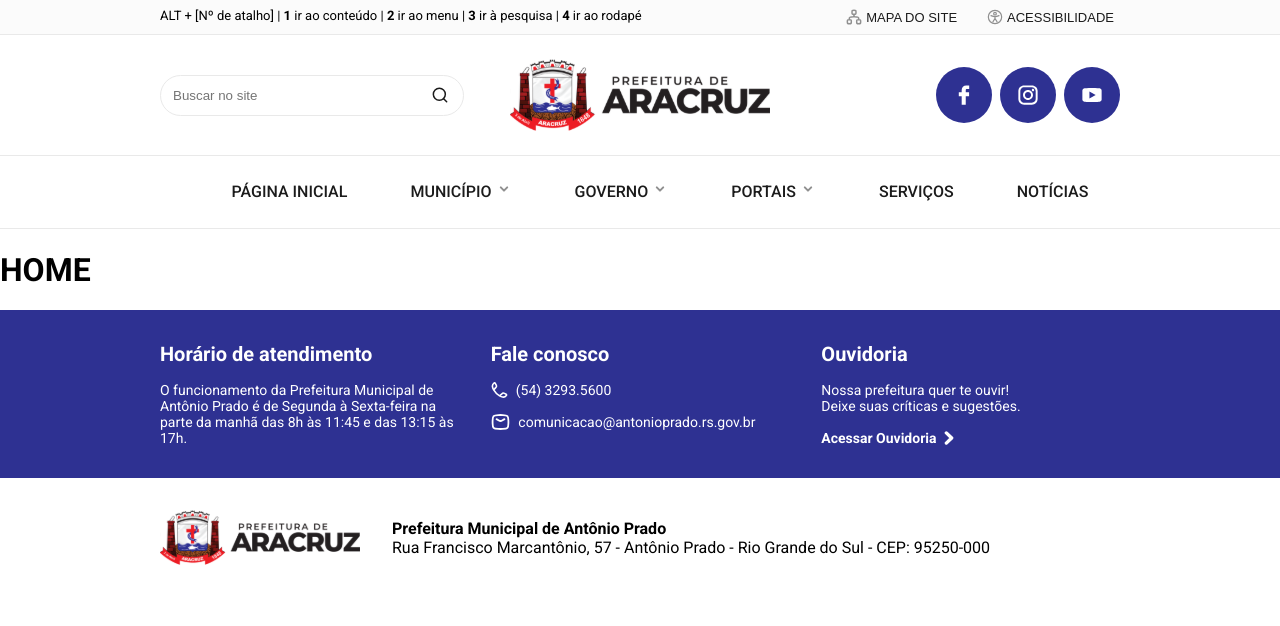
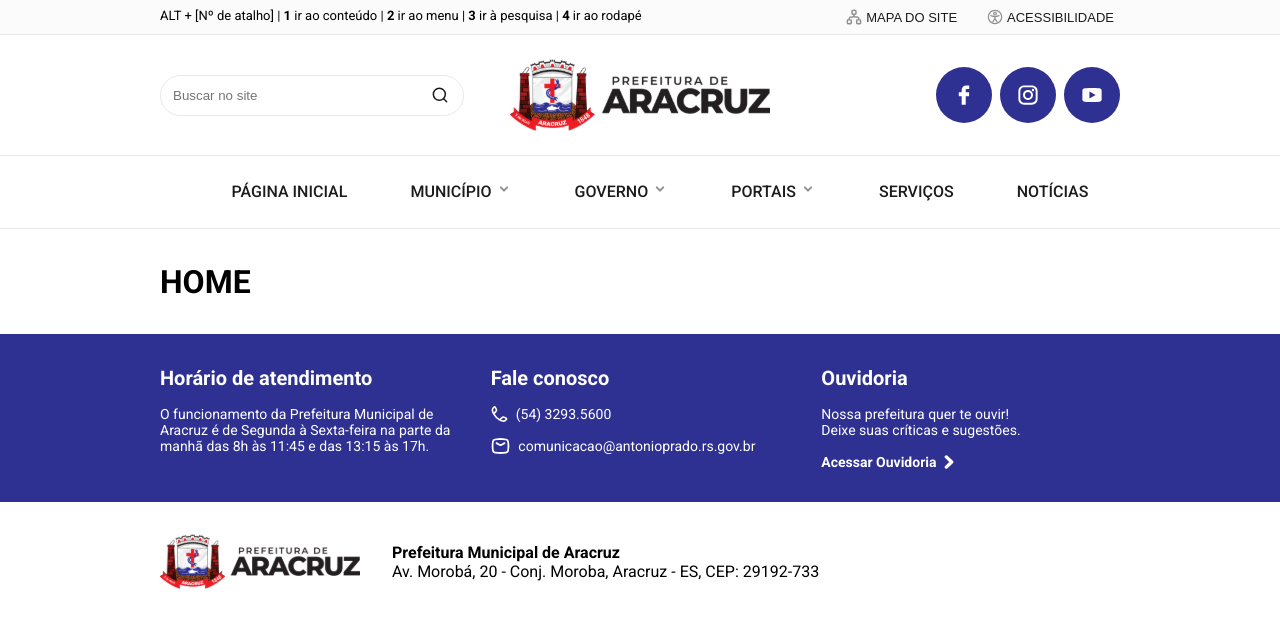
Before and after one commit to IanRMS/portal-prefeitura-aracruz, a React (Create React App) app in the folder portal-prefeitura-aracruz/: page / in a window 1280 px wide. Shown: the top 626 px of the page. Built offline with nearby package versions, Linux system fonts and the light colour scheme.

Commit message:
page container component

```diff
--- a/portal-prefeitura-aracruz/src/components/footer/footer.component.tsx
+++ b/portal-prefeitura-aracruz/src/components/footer/footer.component.tsx
@@ -20,9 +20,8 @@ export function Footer() {
         <InfoColumn>
           <InfoTitle>Horário de atendimento</InfoTitle>
           <InfoDescription>
-            O funcionamento da Prefeitura Municipal de Antônio Prado é de
-            Segunda à Sexta-feira na parte da manhã das 8h às 11:45 e das 13:15
-            às 17h.
+            O funcionamento da Prefeitura Municipal de Aracruz é de Segunda à
+            Sexta-feira na parte da manhã das 8h às 11:45 e das 13:15 às 17h.
           </InfoDescription>
         </InfoColumn>
         <InfoColumn>
@@ -53,9 +52,8 @@ export function Footer() {
       <InfoContainer background="white" alignCenter>
         <img src={LogoPrefeiura} alt="Prefeitura" width={200} />
         <Address>
-          <strong>Prefeitura Municipal de Antônio Prado</strong> <br />
-          Rua Francisco Marcantônio, 57 - Antônio Prado - Rio Grande do Sul -
-          CEP: 95250-000
+          <strong>Prefeitura Municipal de Aracruz</strong> <br />
+          Av. Morobá, 20 - Conj. Moroba, Aracruz - ES, CEP: 29192-733
         </Address>
       </InfoContainer>
     </>
--- /dev/null
+++ b/portal-prefeitura-aracruz/src/components/pageContainer/index.tsx
@@ -0,0 +1,19 @@
+import styled from "styled-components";
+
+export const PageContainer = styled.main`
+  width: calc(100vw - 320px);
+  padding: 12px 160px;
+  display: flex;
+  flex-direction: column;
+  gap: 16px;
+
+  @media (max-width: 960px) {
+    width: calc(100vw - 80px);
+    padding: 8px 40px;
+  }
+
+  @media (max-width: 768px) {
+    width: calc(100vw - 40px);
+    padding: 8px 20px;
+  }
+`;
--- a/portal-prefeitura-aracruz/src/main/App.tsx
+++ b/portal-prefeitura-aracruz/src/main/App.tsx
@@ -5,6 +5,7 @@ import { Footer } from "../components/footer/footer.component";
 import { Header } from "../components/header/header.component";
 import NavBar from "../components/nav";
 import SideMenuDrawer from "../components/sideMenuDrawer";
+import { PageContainer } from "../components/pageContainer";
 
 function App() {
   const [isShowingNavMenu, setIsShowingNavMenu] =
@@ -22,9 +23,9 @@ function App() {
         {isShowingNavMenu && (
           <SideMenuDrawer onClose={() => setIsShowingNavMenu(false)} />
         )}
-        <main>
+        <PageContainer>
           <AppRoutes />
-        </main>
+        </PageContainer>
       </BrowserRouter>
       <Footer />
     </>
```
